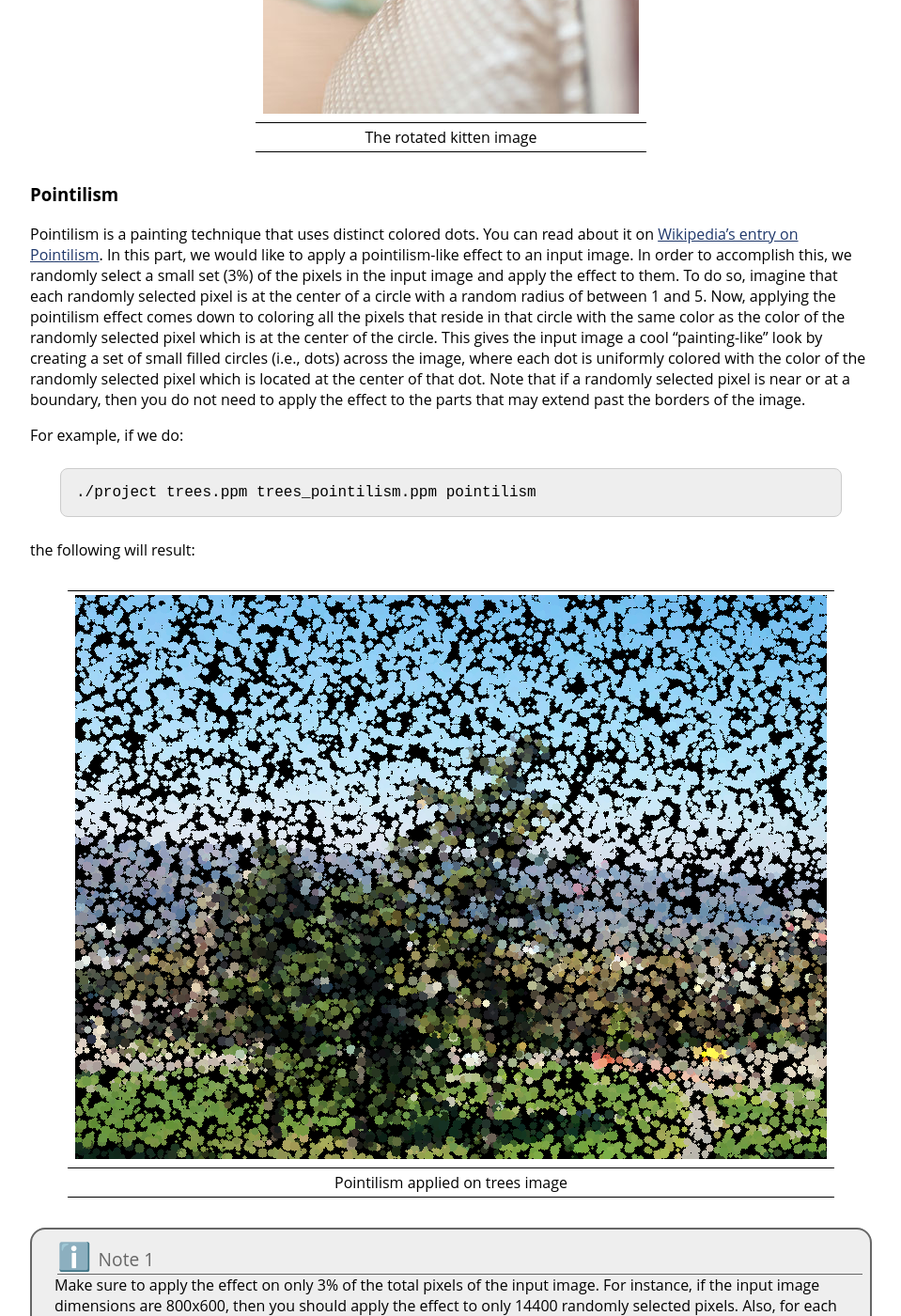
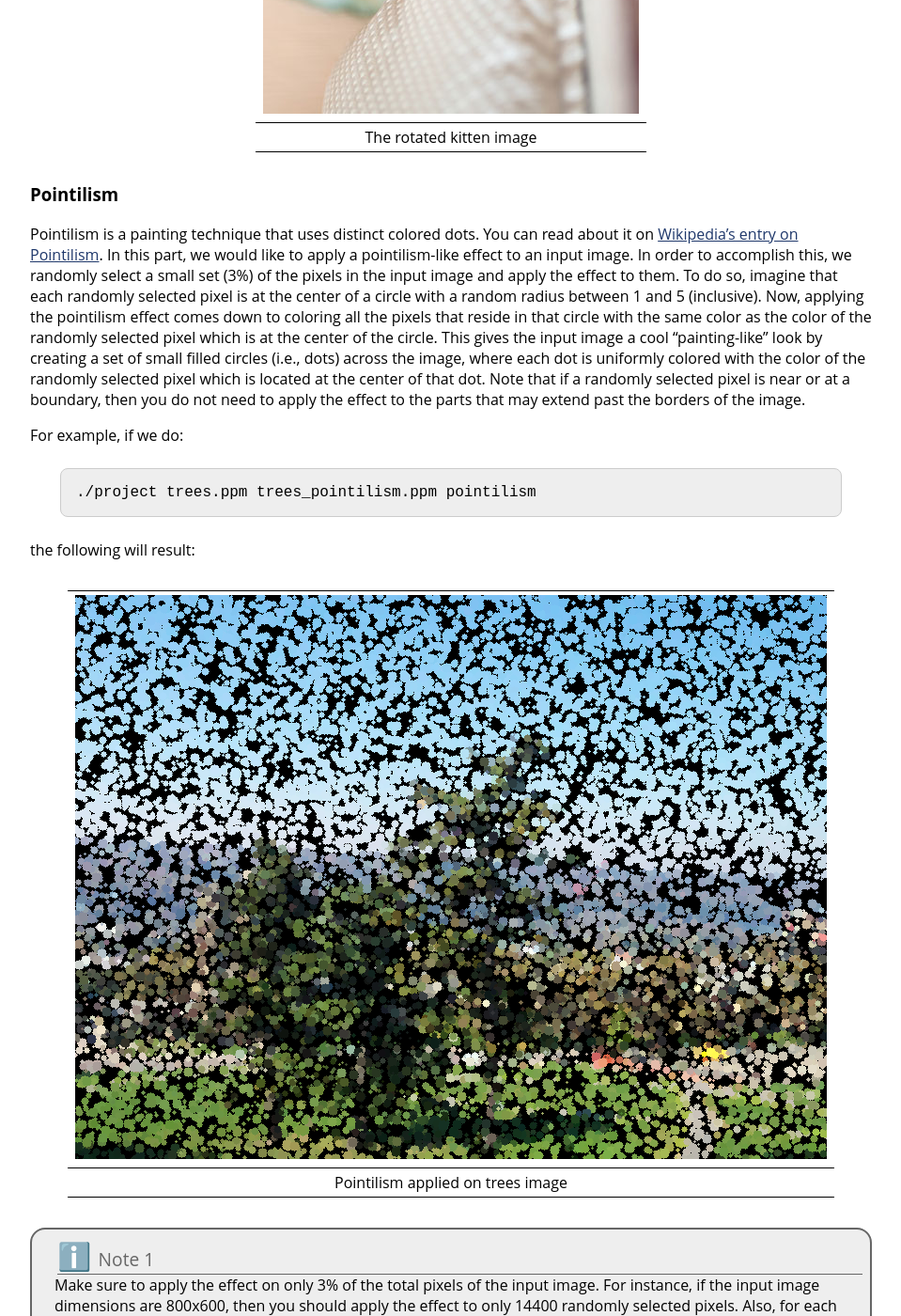
Before and after one commit to jhu-ip/cs220-f25, a Jekyll site: the page built from assign/midterm.md, in a window 1280 px wide and 1400 px high, scrolled down 11000 px. Shown: the whole window at 94% size, without its empty margins (160-1119 px from the left). Built offline with Jekyll 4.4.1, drawn with Linux system fonts in a browser that asks for light colours; some of the changed text lies outside the part shown.

Commit message:
midterm project handout: fixing typos, grammar, clarifications, etc.

```diff
--- a/assign/midterm.md
+++ b/assign/midterm.md
@@ -305,7 +305,7 @@
 
 ### Pointilism
 
-Pointilism is a painting technique that uses distinct colored dots. You can read about it on [Wikipedia's entry on Pointilism](https://en.wikipedia.org/wiki/Pointillism). In this part, we would like to apply a pointilism-like effect to an input image. In order to accomplish this, we randomly select a small set (3%) of the pixels in the input image and apply the effect to them. To do so, imagine that each randomly selected pixel is at the center of a circle with a random radius of between 1 and 5. Now, applying the pointilism effect comes down to coloring all the pixels that reside in that circle with the same color as the color of the randomly selected pixel which is at the center of the circle. This gives the input image a cool "painting-like" look by creating a set of small filled circles (i.e., dots) across the image, where each dot is uniformly colored with the color of the randomly selected pixel which is located at the center of that dot. Note that if a randomly selected pixel is near or at a boundary, then you do not need to apply the effect to the parts that may extend past the borders of the image.
+Pointilism is a painting technique that uses distinct colored dots. You can read about it on [Wikipedia's entry on Pointilism](https://en.wikipedia.org/wiki/Pointillism). In this part, we would like to apply a pointilism-like effect to an input image. In order to accomplish this, we randomly select a small set (3%) of the pixels in the input image and apply the effect to them. To do so, imagine that each randomly selected pixel is at the center of a circle with a random radius between 1 and 5 (inclusive). Now, applying the pointilism effect comes down to coloring all the pixels that reside in that circle with the same color as the color of the randomly selected pixel which is at the center of the circle. This gives the input image a cool "painting-like" look by creating a set of small filled circles (i.e., dots) across the image, where each dot is uniformly colored with the color of the randomly selected pixel which is located at the center of that dot. Note that if a randomly selected pixel is near or at a boundary, then you do not need to apply the effect to the parts that may extend past the borders of the image.
 
 For example, if we do:
 
```
Also changed, not shown: other parts of assign/midterm.md (+1 -1 lines).
